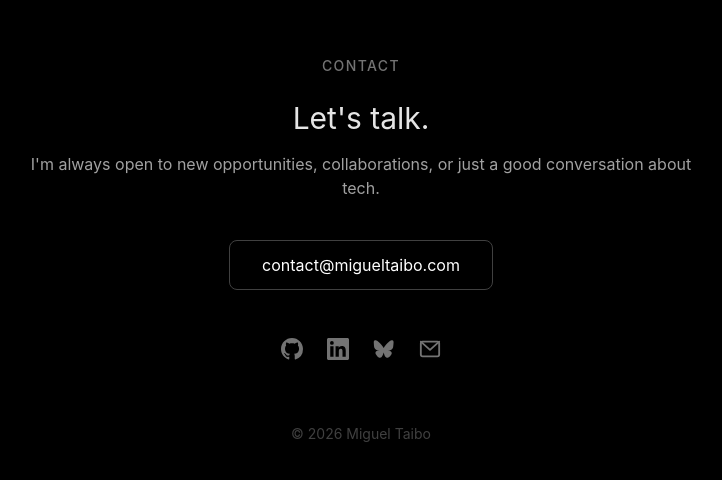
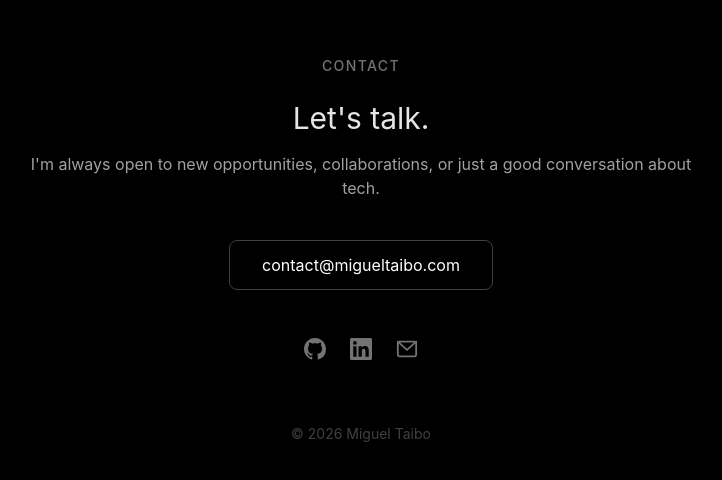
Before and after one commit to mtaibo/portfolio, a Vue app: page / in a window 1280 px wide. Shown: the part 3512-3992 px from the top of the page, without its empty margins (279-1001 px from the left). Built offline with nearby package versions, Linux system fonts and the light colour scheme.

Commit message:
fix: remove Bluesky icon from contact section

```diff
--- a/src/components/ContactSection.vue
+++ b/src/components/ContactSection.vue
@@ -42,17 +42,6 @@
           </svg>
         </a>
         <a
-          href="https://bsky.app/profile/migueltaibo.com"
-          target="_blank"
-          rel="noopener noreferrer"
-          class="text-neutral-500 hover:text-white transition-colors duration-200"
-          aria-label="Bluesky"
-        >
-          <svg width="22" height="22" viewBox="0 0 16 17" fill="currentColor">
-            <path d="M7.75 7.735c-.693-1.348-2.58-3.86-4.334-5.097-1.68-1.187-2.32-.981-2.74-.79C.188 2.065.1 2.812.1 3.251s.241 3.602.398 4.13c.52 1.744 2.367 2.333 4.07 2.145-2.495.37-4.71 1.278-1.805 4.512 3.196 3.309 4.38-.71 4.987-2.746.608 2.036 1.307 5.91 4.93 2.746 2.72-2.746.747-4.143-1.747-4.512 1.702.189 3.55-.4 4.07-2.145.156-.528.397-3.691.397-4.13s-.088-1.186-.575-1.406c-.42-.19-1.06-.395-2.741.79-1.755 1.24-3.64 3.752-4.334 5.099"/>
-          </svg>
-        </a>
-        <a
           href="mailto:contact@migueltaibo.com"
           class="text-neutral-500 hover:text-white transition-colors duration-200"
           aria-label="Email"
```
